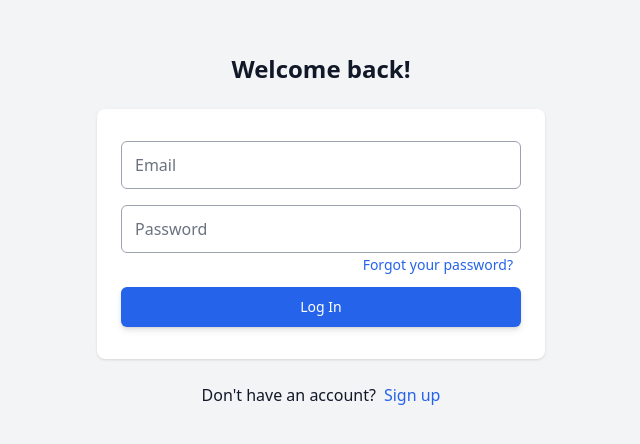
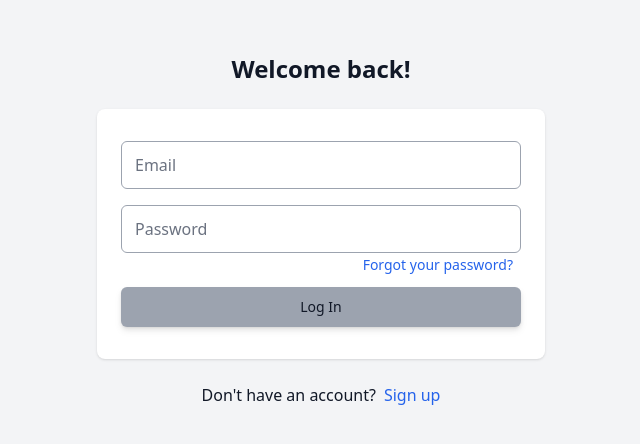
Before and after one commit to nikitalepikhin/bc-comm-app, a React (Create React App) app in the folder frontend/: page /login in a window 1280 px wide. Shown: the part 170-614 px from the top of the page, without its empty margins (319-959 px from the left). Built offline with nearby package versions, Linux system fonts and the light colour scheme; no server answers.

Commit message:
remove login form error messages and add button disabled styles

```diff
--- a/frontend/src/pages/LoginPage.tsx
+++ b/frontend/src/pages/LoginPage.tsx
@@ -12,7 +12,7 @@ const initialValues = {
 const validationSchema = yup.object({
   email: yup
     .string()
-    .matches(/^[a-zA-Z0-9.!#$%&'*+/=?^_`{|}~-]+@[a-zA-Z0-9-]+(?:\.[a-zA-Z0-9-]+)*$/, 'Invalid email')
+    .matches(/^[a-zA-Z0-9.!#$%&'*+/=?^_`{|}~-]+@[a-zA-Z0-9-]+(?:\.[a-zA-Z0-9-]+)*$/, 'Invalid format')
     .required('Required'),
   password: yup.string().required('Required'),
 });
@@ -32,8 +32,9 @@ const LoginPage: React.FC = () => {
         validationSchema={validationSchema}
         validateOnChange={false}
         validateOnBlur={true}
+        validateOnMount={true}
       >
-        {({ errors, touched }) => (
+        {({ isValid, dirty }) => (
           <div className="mt-6 w-full md:max-w-md ">
             <div className="bg-white py-8 px-6 shadow rounded-lg">
               <Form>
@@ -44,24 +45,16 @@ const LoginPage: React.FC = () => {
                     type={'text'}
                     placeholder={'Email'}
                     className={classNames(
-                      'peer h-12 w-full rounded-md border-gray-400 bg-white px-3 focus:border-blue-600 focus:ring-blue-600 placeholder-transparent hover:border-gray-600',
-                      {
-                        'border-red-500 hover:border-red-500 focus:border-red-500 focus:ring-red-500 ':
-                          errors.email !== undefined && touched.email,
-                      }
+                      'peer h-12 w-full rounded-md border-gray-400 bg-white px-3 focus:border-blue-600 focus:ring-blue-600 placeholder-transparent hover:border-gray-600'
                     )}
                   />
                   <label
                     htmlFor="email"
                     className={classNames(
-                      'absolute bg-white px-0.5 left-3 -top-2.5 text-sm font-light text-gray-400 peer-placeholder-shown:text-base peer-placeholder-shown:text-gray-500 peer-placeholder-shown:top-3 peer-placeholder-shown:px-0.5 transition-all peer-focus:left-3 peer-focus:-top-2.5 peer-focus:text-sm peer-focus:text-blue-600 peer-focus:font-light peer-focus:px-0.5 peer-hover:text-gray-600 hover:cursor-text',
-                      {
-                        'text-red-500 peer-focus:text-red-500 peer-placeholder-shown:text-red-500 peer-hover:text-red-500':
-                          errors.email !== undefined && touched.email,
-                      }
+                      'absolute bg-white px-0.5 left-3 -top-2.5 text-sm font-light text-gray-400 peer-placeholder-shown:text-base peer-placeholder-shown:text-gray-500 peer-placeholder-shown:top-3 peer-placeholder-shown:px-0.5 transition-all peer-focus:left-3 peer-focus:-top-2.5 peer-focus:text-sm peer-focus:text-blue-600 peer-focus:font-light peer-focus:px-0.5 peer-hover:text-gray-600 hover:cursor-text'
                     )}
                   >
-                    {errors.email !== undefined && touched.email ? errors.email : 'Email'}
+                    Email
                   </label>
                 </div>
                 <div className="relative mt-4">
@@ -71,24 +64,16 @@ const LoginPage: React.FC = () => {
                     type={'password'}
                     placeholder={'Password'}
                     className={classNames(
-                      'peer h-12 w-full rounded-md border-gray-400 bg-white px-3 focus:border-blue-600 focus:ring-blue-600 placeholder-transparent hover:border-gray-600',
-                      {
-                        'border-red-500 hover:border-red-500 focus:border-red-500 focus:ring-red-500 ':
-                          errors.password !== undefined && touched.password,
-                      }
+                      'peer h-12 w-full rounded-md border-gray-400 bg-white px-3 focus:border-blue-600 focus:ring-blue-600 placeholder-transparent hover:border-gray-600'
                     )}
                   />
                   <label
                     htmlFor="password"
                     className={classNames(
-                      'absolute bg-white px-0.5 left-3 -top-2.5 text-sm font-light text-gray-400 peer-placeholder-shown:text-base peer-placeholder-shown:text-gray-500 peer-placeholder-shown:top-3 peer-placeholder-shown:px-0.5 transition-all peer-focus:left-3 peer-focus:-top-2.5 peer-focus:text-sm peer-focus:text-blue-600 peer-focus:font-light peer-focus:px-0.5 peer-hover:text-gray-600 hover:cursor-text',
-                      {
-                        'text-red-500 peer-focus:text-red-500 peer-placeholder-shown:text-red-500 peer-hover:text-red-500':
-                          errors.password !== undefined && touched.password,
-                      }
+                      'absolute bg-white px-0.5 left-3 -top-2.5 text-sm font-light text-gray-400 peer-placeholder-shown:text-base peer-placeholder-shown:text-gray-500 peer-placeholder-shown:top-3 peer-placeholder-shown:px-0.5 transition-all peer-focus:left-3 peer-focus:-top-2.5 peer-focus:text-sm peer-focus:text-blue-600 peer-focus:font-light peer-focus:px-0.5 peer-hover:text-gray-600 hover:cursor-text'
                     )}
                   >
-                    {errors.password !== undefined && touched.password ? errors.password : 'Password'}
+                    Password
                   </label>
                   <p className="flex justify-end">
                     <a href="#" className="text-blue-600 hover:underline hover:text-blue-900 text-sm mr-2 mt-0.5">
@@ -99,7 +84,9 @@ const LoginPage: React.FC = () => {
                 <div className="flex justify-center mt-3">
                   <button
                     type="submit"
-                    className="h-10 w-full py-2 px-4 border border-transparent rounded-md shadow-sm text-sm font-medium bg-blue-600 text-white hover:bg-blue-900 transition-all drop-shadow-md"
+                    onClick={() => console.log(isValid && dirty)}
+                    className="h-10 w-full py-2 px-4 border border-transparent rounded-md shadow-sm text-sm font-medium bg-blue-600 text-white hover:bg-blue-900 transition-all drop-shadow-md disabled:text-gray-900 disabled:bg-gray-400 hover-disabled:text-gray-900 hover-disabled:bg-gray-400"
+                    disabled={!isValid || !dirty}
                   >
                     Log In
                   </button>
```
